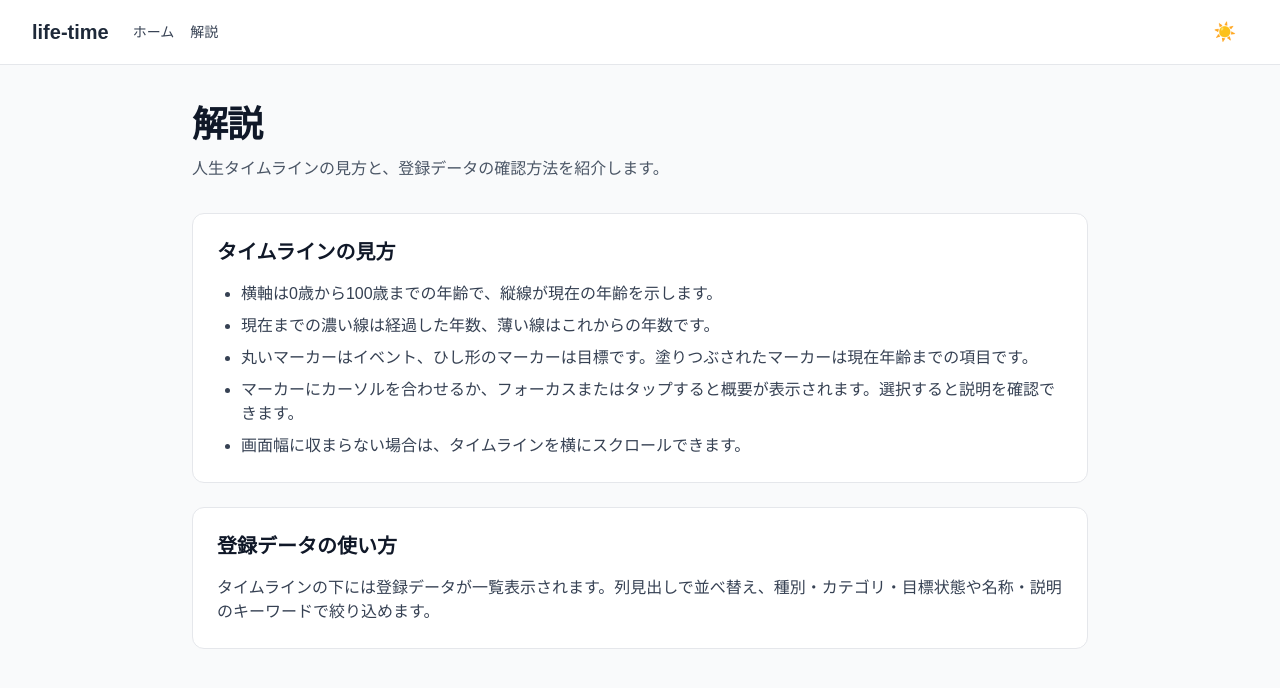
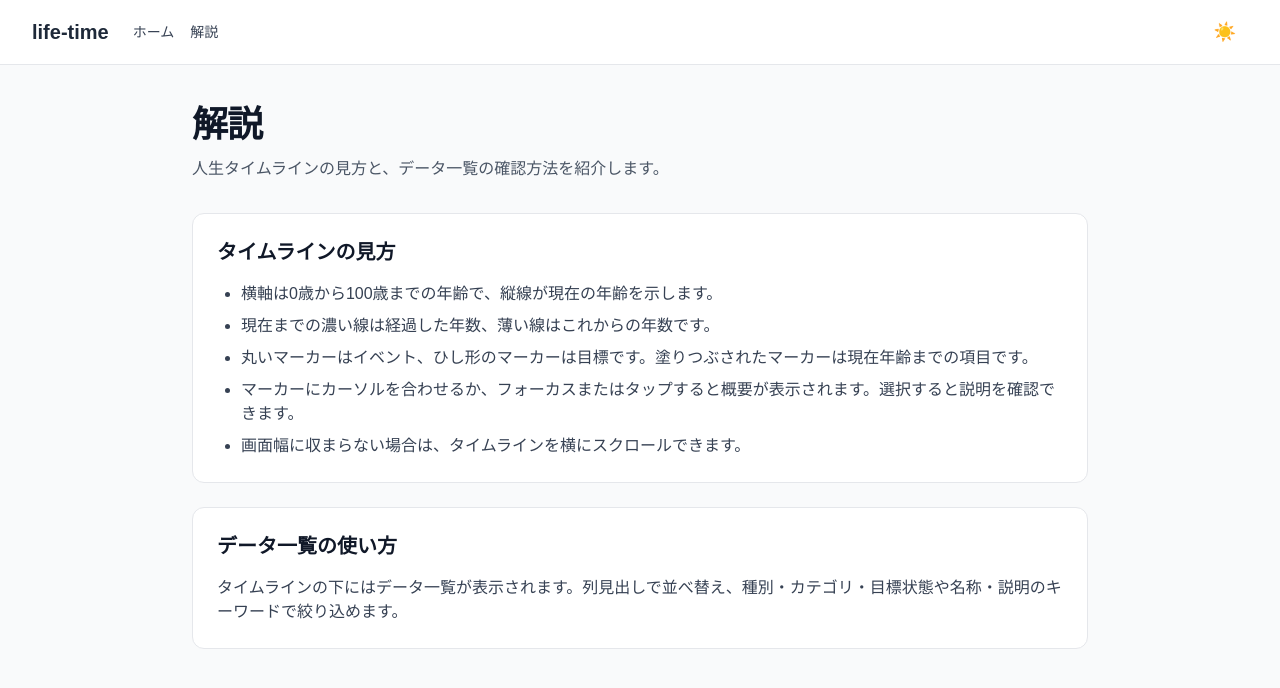
Before and after one commit to TakuyaFukumura/life-time-next-js-app, a Next.js app: page /guide in a window 1280 px wide. Shown: the top 688 px of the page. Built offline with nearby package versions, Linux system fonts and the light colour scheme.

Commit message:
Rename registered data section
Co-authored-by: Copilot App <223556219+Copilot@users.noreply.github.com>

```diff
--- a/src/app/components/LifeEventTable.tsx
+++ b/src/app/components/LifeEventTable.tsx
@@ -128,7 +128,7 @@ export default function LifeEventTable({events}: {readonly events: readonly Life
         <section aria-labelledby="registered-events-heading" className="mt-12">
             <div className="mb-4 flex items-baseline justify-between gap-4">
                 <h2 id="registered-events-heading" className="text-2xl font-bold">
-                    登録データ
+                    データ一覧
                 </h2>
                 <span className="text-sm text-gray-600 dark:text-gray-400">
                     {filteredEvents.length === events.length
@@ -138,13 +138,13 @@ export default function LifeEventTable({events}: {readonly events: readonly Life
             </div>
             {events.length === 0 ? (
                 <p className="rounded-xl border border-gray-200 bg-white p-5 text-gray-600 dark:border-gray-700 dark:bg-gray-800 dark:text-gray-400">
-                    登録データはありません。
+                    データはありません。
                 </p>
             ) : (
                 <>
                     <div
                         role="search"
-                        aria-label="登録データの絞り込み"
+                        aria-label="データ一覧の絞り込み"
                         className="mb-4 grid grid-cols-1 gap-3 rounded-xl border border-gray-200 bg-white p-4 dark:border-gray-700 dark:bg-gray-800 sm:grid-cols-2 lg:grid-cols-4"
                     >
                         <label className="flex flex-col gap-1 text-sm text-gray-700 dark:text-gray-300">
@@ -315,7 +315,7 @@ export default function LifeEventTable({events}: {readonly events: readonly Life
                     {firstVisibleEvent}〜{lastVisibleEvent}件を表示 / {filteredEvents.length}件
                 </p>
                 {pageCount > 1 && filteredEvents.length > 0 && (
-                    <nav aria-label="登録データのページ操作" className="flex items-center gap-3">
+                    <nav aria-label="データ一覧のページ操作" className="flex items-center gap-3">
                         <button
                             type="button"
                             onClick={() => setRequestedPage(currentPage - 1)}
--- a/src/app/guide/page.tsx
+++ b/src/app/guide/page.tsx
@@ -2,7 +2,7 @@ import type {Metadata} from 'next';
 
 export const metadata: Metadata = {
     title: '解説 | 人生可視化アプリ',
-    description: '人生タイムラインと登録データの見方を紹介します。',
+    description: '人生タイムラインとデータ一覧の見方を紹介します。',
 };
 
 const sectionClassName = 'rounded-xl border border-gray-200 bg-white p-6 dark:border-gray-700 dark:bg-gray-800';
@@ -14,7 +14,7 @@ export default function GuidePage() {
                 <header className="mb-8">
                     <h1 className="text-3xl font-bold tracking-tight sm:text-4xl">解説</h1>
                     <p className="mt-3 text-gray-600 dark:text-gray-400">
-                        人生タイムラインの見方と、登録データの確認方法を紹介します。
+                        人生タイムラインの見方と、データ一覧の確認方法を紹介します。
                     </p>
                 </header>
 
@@ -31,9 +31,9 @@ export default function GuidePage() {
                     </section>
 
                     <section aria-labelledby="table-guide" className={sectionClassName}>
-                        <h2 id="table-guide" className="text-xl font-semibold">登録データの使い方</h2>
+                        <h2 id="table-guide" className="text-xl font-semibold">データ一覧の使い方</h2>
                         <p className="mt-4 text-gray-700 dark:text-gray-300">
-                            タイムラインの下には登録データが一覧表示されます。列見出しで並べ替え、種別・カテゴリ・目標状態や名称・説明のキーワードで絞り込めます。
+                            タイムラインの下にはデータ一覧が表示されます。列見出しで並べ替え、種別・カテゴリ・目標状態や名称・説明のキーワードで絞り込めます。
                         </p>
                     </section>
                 </div>
```
Also changed, not shown: 1 other file (tests, documents, lock files or other folders).
